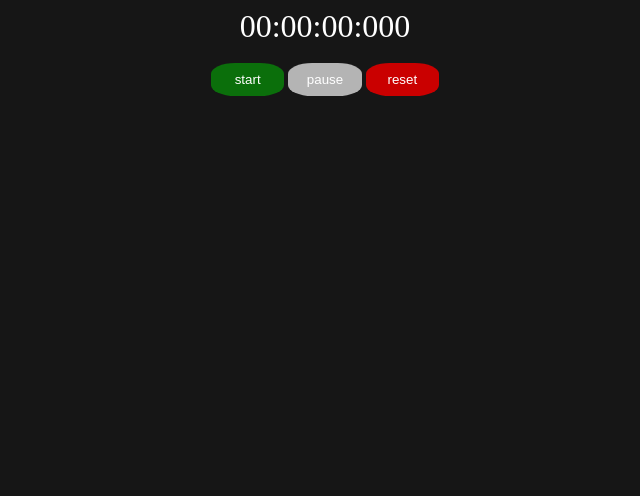
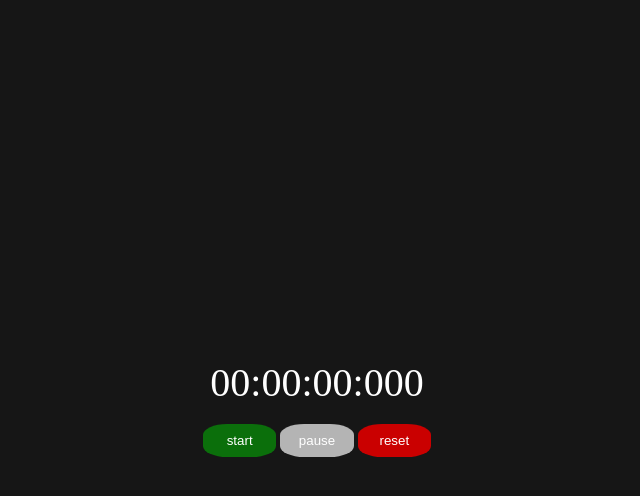
Before and after one commit to Filipeck/Portfolio, a plain HTML site: page Cronômetro/index.html in a window 1280 px wide. Shown: the whole page, without its empty margins (323-963 px from the left). Drawn offline with Linux system fonts and the light colour scheme.

Commit message:
timer js updt

```diff
--- a/Cronômetro/assets/css/style.css
+++ b/Cronômetro/assets/css/style.css
@@ -1,16 +1,19 @@
 body{
     background-color: rgb(22, 22, 22);
+    height: 100vh;
+    display: flex;
+    align-items: center;
+    justify-content: center;
+
 }
 
-main{
+form{
     text-align: center;
-    width: 100vw;
-    height: 100vh;
 }
 
 span{
     color: white;
-    font-size: 2em;
+    font-size: 2.5em;
 }
 
 button{
--- a/Cronômetro/assets/script/script.js
+++ b/Cronômetro/assets/script/script.js
@@ -48,6 +48,7 @@ function start() {
     document.getElementById('minute').innerText = returnData(minute);
     document.getElementById('second').innerText = returnData(second);
     document.getElementById('millisecond').innerText = returnData(millisecond);
+
   }
 
   function returnData(input) {
--- a/Cronômetro/index.html
+++ b/Cronômetro/index.html
@@ -10,17 +10,17 @@
 </head>
 
 <body>
-    <main>
+    <form name="form_main">
         <div>
             <span id="hour">00</span><span class="dois-pontos">:</span><span id="minute">00</span><span class="dois-pontos">:</span><span id="second">00</span><span class="dois-pontos">:</span><span id="millisecond">000</span>
         </div>
 
         <br>
 
-        <button type="button" name="start" id="start-btn">start</button>
-        <button type="button" name="pause" id="pause-btn">pause</button>
-        <button type="button" name="reset" id="stop-btn">reset</button>
-    </main>
+            <button type="button" name="start" id="start-btn">start</button>
+            <button type="button" name="pause" id="pause-btn">pause</button>
+            <button type="button" name="reset" id="stop-btn">reset</button>
+    </form>
 
     <script src="./assets/script/script.js"></script>
 </body>
```
